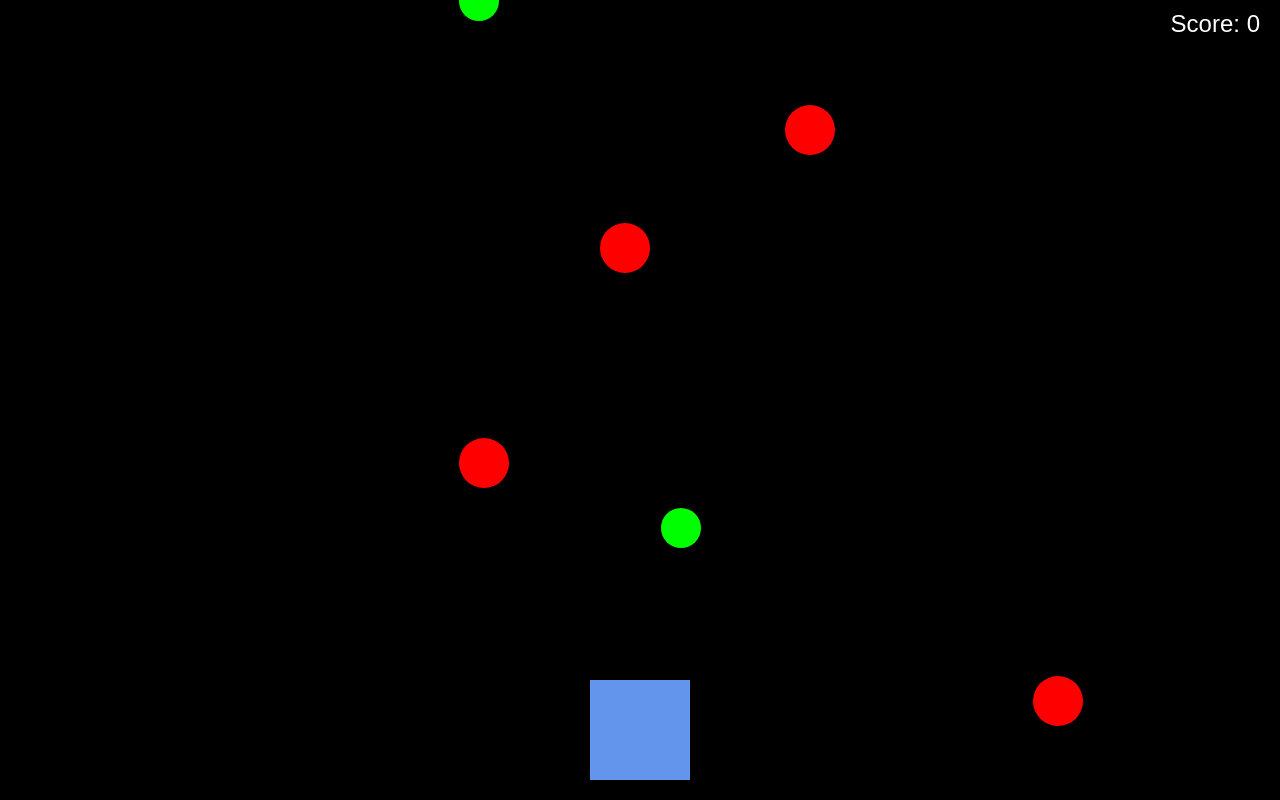
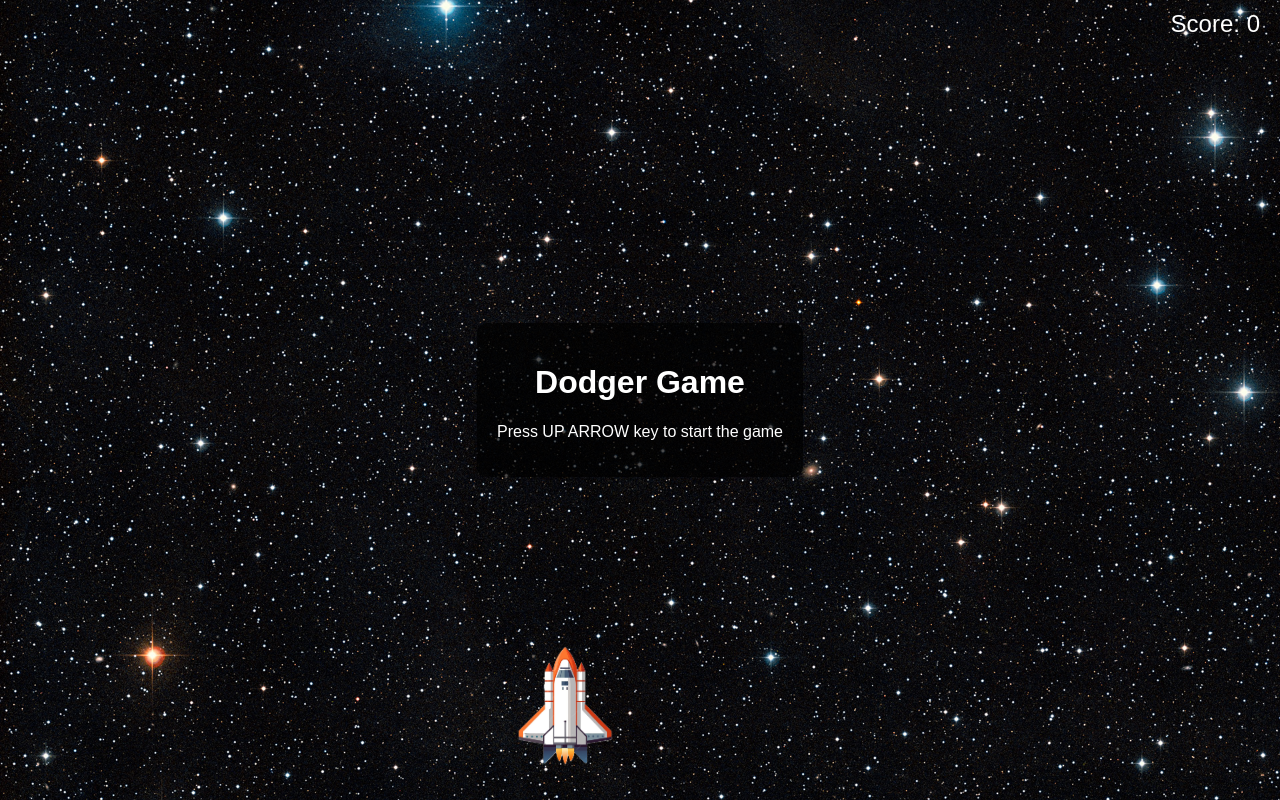
Before and after one commit to DimathJayasinghe/MiniGame, a plain HTML site: page index.html in a window 1280 px wide. Drawn offline with Linux system fonts and the light colour scheme.

Commit message:
Added BG Music and Animations

```diff
--- a/index.html
+++ b/index.html
@@ -3,7 +3,6 @@
     <title>Dodger Game</title>
     <style>
         body {
-            background-color: rgb(0, 0, 0);
             margin: 0;
             overflow: hidden;
         }
@@ -11,22 +10,31 @@
             width: 100%;
             height: 100vh;
             position: relative;
+            background-image: url('./Assets/Images/Background.jpg');
+            background-size: cover;
+            background-position: center;
+            background-repeat: no-repeat;
         }
         #Box{
-            width: 100px;
-            height: 100px;
-            background-color: cornflowerblue;
+            width: 150px;
+            height: 150px;
             position: absolute;
+            border-radius: 50%;
             bottom: 20px;
             left: 50%;
             transform: translateX(-50%);
+            background-image: url('./Assets/Images/Rocket.png');
+            background-size: cover;
+            background-position: center;
         }
         .obstacle {
             position: absolute;
-            width: 50px;
-            height: 50px;
-            background-color: red;
+            width: 200px;
+            height: 200px;
             border-radius: 50%;
+            background-image: url('./Assets/Images/Bomb.png');
+            background-size: cover;
+            background-position: center;
         }
         .goodItem {
             position: absolute;
@@ -43,18 +51,59 @@
             font-size: 24px;
             font-family: Arial, sans-serif;
         }
+        .explosion {
+            position: absolute;
+            width: 150px;
+            height: 150px;
+            background-image: url('./Assets/Images/explosion.png');
+            background-size: cover;
+            background-position: center;
+            z-index: 100;
+        }
+        @keyframes explosionAnimation {
+            0% { transform: scale(1); opacity: 1; }
+            50% { transform: scale(1.5); opacity: 0.5; }
+            100% { transform: scale(0); opacity: 0; }
+        }
+        .explosion {
+            animation: explosionAnimation 1s forwards;
+        }
+        #startScreen {
+            position: absolute;
+            top: 50%;
+            left: 50%;
+            transform: translate(-50%, -50%);
+            background-color: rgba(0, 0, 0, 0.7);
+            color: white;
+            padding: 20px;
+            border-radius: 10px;
+            text-align: center;
+            font-family: Arial, sans-serif;
+            z-index: 1000;
+        }
     </style>
 </head>
 <body>
     <div id="continer">
         <div id="Box"></div>
         <div id="score">Score: 0</div>
+        <div id="startScreen">
+            <h1>Dodger Game</h1>
+            <p>Press UP ARROW key to start the game</p>
+        </div>
+        <audio id="bgAudio" loop>
+            <source src="./Assets/Audio/bgAudio.mp3" type="audio/mpeg">
+        </audio>
+        <audio id="explosionAudio">
+            <source src="./Assets/Audio/explosion.mp3" type="audio/mpeg">
+        </audio>
     </div>
 </body>
 <script>
     const box = document.getElementById('Box');
     const container = document.getElementById('continer');
     const scoreDisplay = document.getElementById('score');
+    const startScreen = document.getElementById('startScreen');
     let position = {
         top: window.innerHeight - 120,
         left: window.innerWidth / 2 - 50
@@ -66,14 +115,20 @@
     let goodItems = [];
     let score = 0;
     let gameSpeed = 3;
-    let gameActive = true;
+    let gameActive = false;
+    let gameStarted = false;
 
+    const bgAudio = document.getElementById('bgAudio');
+    const explosionAudio = document.getElementById('explosionAudio');
 
-    position.top = parseInt(box.style.top) || window.innerHeight;
-    position.left = parseInt(box.style.left) || window.innerWidth / 2 - 50;
+    explosionAudio.load();
+
+    position.top = parseInt(box.style.top) || window.innerHeight - 170;
+    position.left = parseInt(box.style.left) || window.innerWidth / 2 - 75;
+    box.style.top = position.top + 'px';
+    box.style.left = position.left + 'px';
 
     function updatePosition() {
-
         let moved = false;
         if (keyPressed['ArrowUp']) {
             position.top -= step;
@@ -109,8 +164,26 @@
     }
 
     document.addEventListener('keydown', (event) => {
+        if (!gameStarted && event.key === 'ArrowUp') {
+            gameStarted = true;
+            gameActive = true;
+            startScreen.style.display = 'none';
+
+            setTimeout(createObstacle, 1000);
+            setTimeout(createGoodItem, 2000);
+            setInterval(() => {
+                if (gameActive) {
+                    gameSpeed += 0.01;
+                }
+            }, 1000);
+
+            requestAnimationFrame(gameLoop);
+
+            bgAudio.play().catch(e => console.log("Audio play failed:", e));
+        }
+
+        if(!gameActive) return;
         if (['ArrowUp', 'ArrowDown', 'ArrowLeft', 'ArrowRight'].includes(event.key)) {
-            // box.style.backgroundColor = 'red';
             keyPressed[event.key] = true;
 
             if (animationId === null) {
@@ -124,7 +197,6 @@
 
         if (!Object.keys(keyPressed).some(key =>
             ['ArrowUp', 'ArrowDown', 'ArrowLeft', 'ArrowRight'].includes(key))) {
-            box.style.backgroundColor = 'cornflowerblue';
             if (animationId !== null) {
                 cancelAnimationFrame(animationId);
                 animationId = null;
@@ -184,8 +256,22 @@
 
             if (checkCollision(obstacle, box)) {
                 gameActive = false;
-                alert('Game Over! Your score: ' + score);
-                location.reload();
+
+                bgAudio.pause();
+                explosionAudio.currentTime = 0;
+                explosionAudio.play();
+
+                const boxRect = box.getBoundingClientRect();
+                const centerX = (boxRect.left + boxRect.right) / 2;
+                const centerY = (boxRect.top + boxRect.bottom) / 2;
+                showExplosion(centerX, centerY);
+
+                setTimeout(() => {
+                    alert('Game Over! Your score: ' + score);
+                    location.reload();
+                }, 1000);
+
+                return;
             }
         }
 
@@ -216,26 +302,38 @@
     }
 
     function checkCollision(element1, element2) {
-        const box2Rect = element2.getBoundingClientRect();
+        const rect1 = element1.element.getBoundingClientRect();
+        const rect2 = element2.getBoundingClientRect();
 
-        const rect1 = {
-            left: element1.left,
-            right: element1.left + element1.element.offsetWidth,
-            top: element1.top,
-            bottom: element1.top + element1.element.offsetHeight
+        const circle1 = {
+            x: rect1.left + rect1.width / 2,
+            y: rect1.top + rect1.height / 2,
+            radius: rect1.width / 2
         };
 
-        const rect2 = {
-            left: box2Rect.left,
-            right: box2Rect.right,
-            top: box2Rect.top,
-            bottom: box2Rect.bottom
+        const circle2 = {
+            x: rect2.left + rect2.width / 2,
+            y: rect2.top + rect2.height / 2,
+            radius: rect2.width / 2
         };
 
-        return !(rect1.right < rect2.left ||
-                rect1.left > rect2.right ||
-                rect1.bottom < rect2.top ||
-                rect1.top > rect2.bottom);
+        const dx = circle1.x - circle2.x;
+        const dy = circle1.y - circle2.y;
+        const distance = Math.sqrt(dx * dx + dy * dy);
+
+        return distance < (circle1.radius + circle2.radius);
+    }
+
+    function showExplosion(x, y) {
+        const explosion = document.createElement('div');
+        explosion.className = 'explosion';
+        explosion.style.left = (x - 75) + 'px';
+        explosion.style.top = (y - 75) + 'px';
+        container.appendChild(explosion);
+
+        setTimeout(() => {
+            container.removeChild(explosion);
+        }, 1000);
     }
 
     function genarateRandomColor() {
@@ -249,17 +347,5 @@
             item.style.backgroundColor = genarateRandomColor();
         });
     }
-
-    setTimeout(createObstacle, 1000);
-    setTimeout(createGoodItem, 2000);
-    // setTimeout(randomColorsForGoodItems,3500);
-    // setInterval(randomColorsForGoodItems,100);
-    setInterval(() => {
-        if (gameActive) {
-            gameSpeed += 0.01;
-        }
-    }, 1000);
-
-    requestAnimationFrame(gameLoop);
 </script>
 </html>
```
Also changed, not shown: Assets/Images/Background.jpg (added), Assets/Images/Bomb.png (added), Assets/Images/Rocket.png (added), Assets/Images/explosion.png (added), 3 other files.
